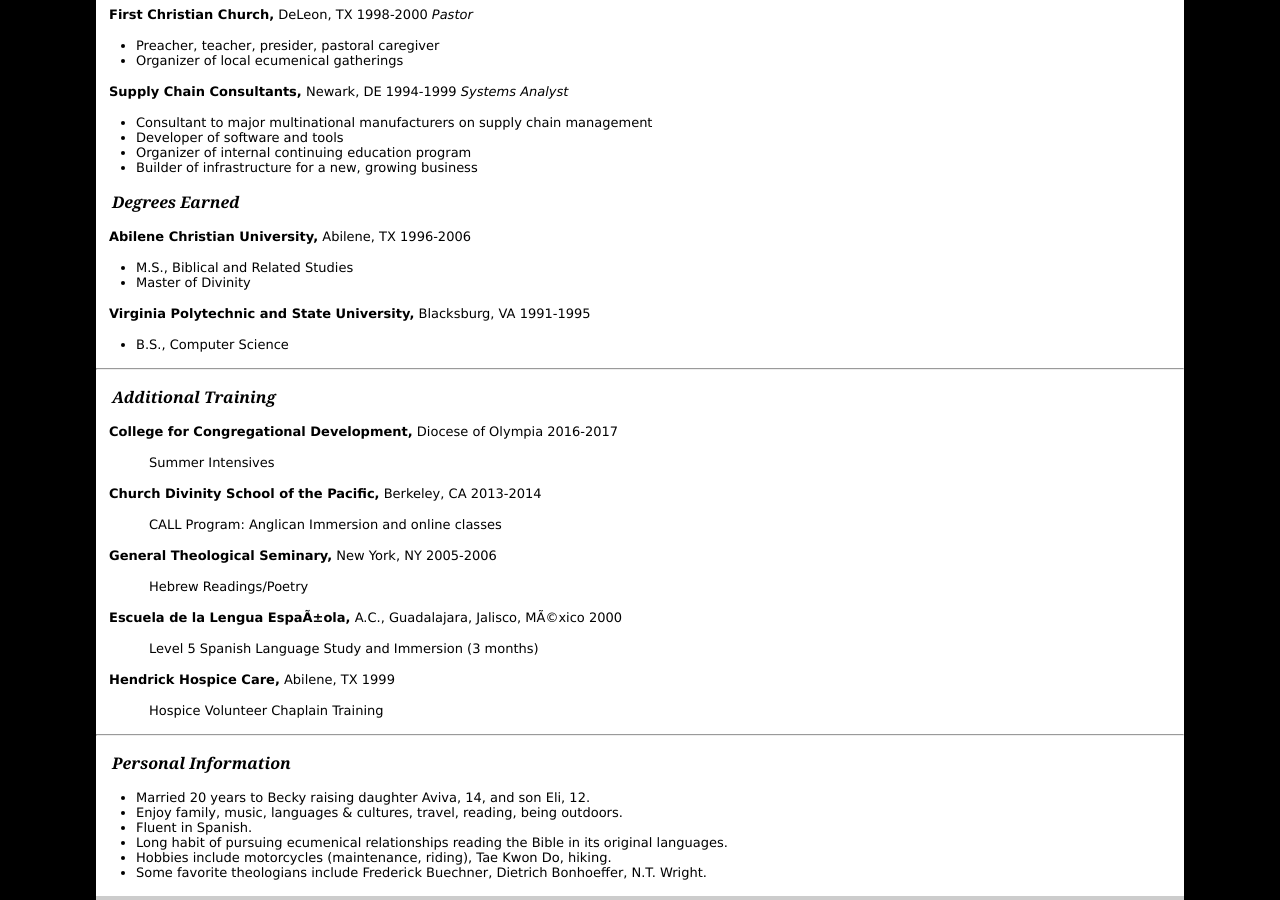
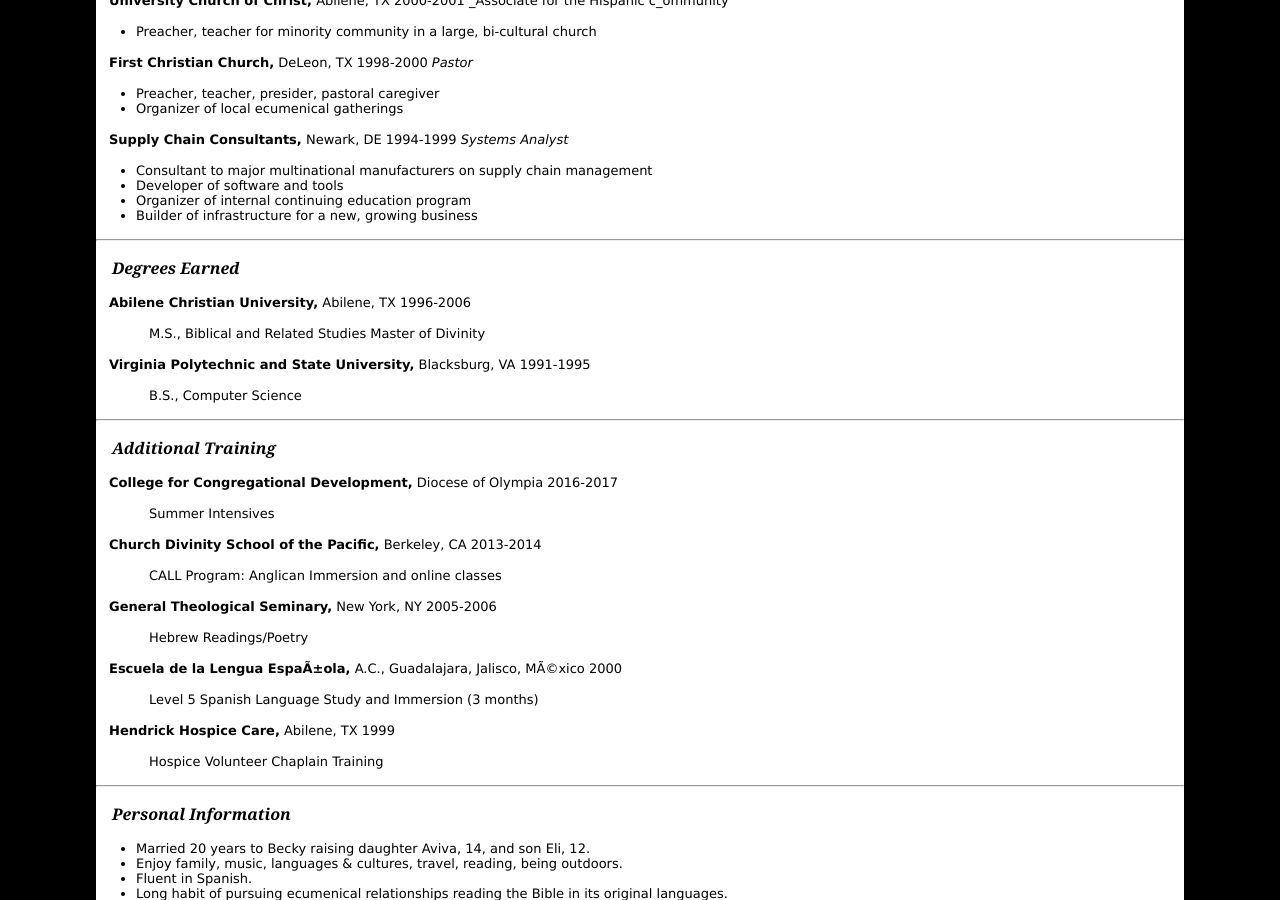
Before and after one commit to toddfoster/toddfoster.github.com, a Jekyll site: the page built from resume.md, in a window 1280 px wide and 900 px high, scrolled down 1370 px. Built offline with Jekyll 4.4.1, drawn with Linux system fonts in a browser that asks for light colours.

Commit message:
try quotes more

```diff
--- a/resume.md
+++ b/resume.md
@@ -8,13 +8,13 @@ layout: default
 _(Contact information omitted from online version)_
 
 
+---
 ## Objective
-
 To serve as Rector of a program-size parish that is passionate about: beautiful liturgy, biblical formation, and loving its neighbors.
 
 
+---
 ## Ministry Specialities
-
 * Engage corporate worship with a clear sense of purpose and a love of sung liturgy
 * Depend upon the Bible as a source of preaching & teaching good news for life today
 * Adapt church life to welcome and empower diverse groups
@@ -23,8 +23,8 @@ To serve as Rector of a program-size parish that is passionate about: beautiful
 * Implement the ancient Catechumenate, recruiting leaders and creating material resources
 
 
+---
 ## Professional Experience
-
 **Epiphany Parish,** Seattle, WA (ASA 362, Budget $1.4M)	2016-present
 	_Priest Associate / Curate_
 * Presider, preacher, cantor, confessor
@@ -98,14 +98,15 @@ To serve as Rector of a program-size parish that is passionate about: beautiful
 * Builder of infrastructure for a new, growing business
 
 
+---
 ## Degrees Earned
 
 **Abilene Christian University,** Abilene, TX 	1996-2006
-* 	M.S., Biblical and Related Studies
-* 	Master of Divinity
+> M.S., Biblical and Related Studies
+> Master of Divinity
 
 **Virginia Polytechnic and State University,** Blacksburg, VA 	1991-1995
-* 	B.S., Computer Science
+> B.S., Computer Science
 
 
 ---
```
